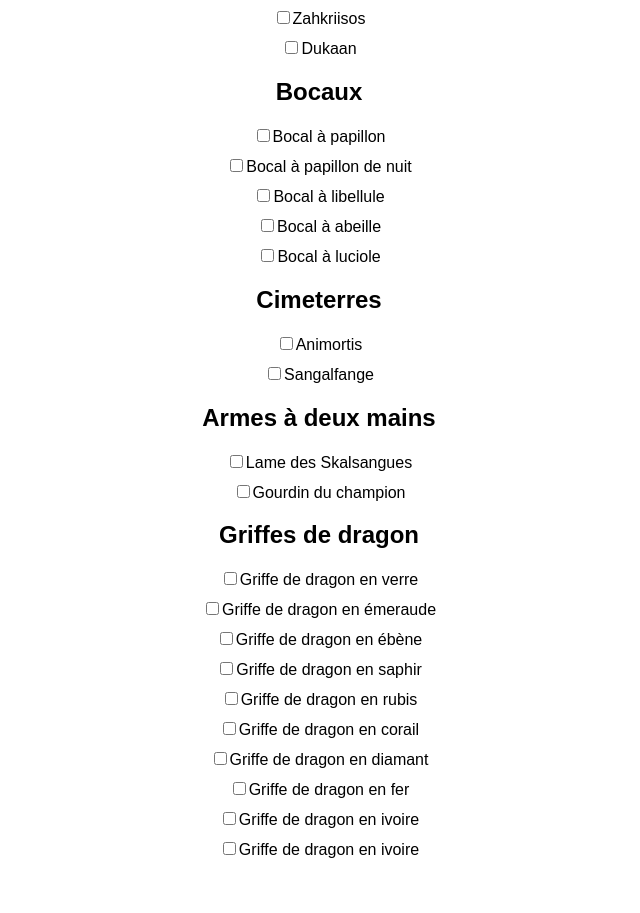
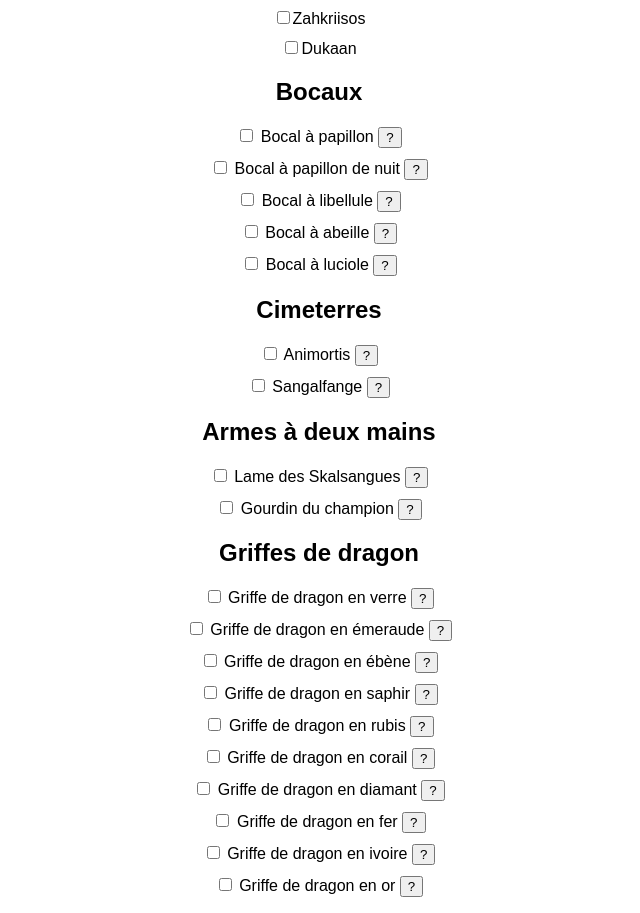
Before and after one commit to l4ur4nn3/myrwatch-inventory, a plain HTML site: page index.html in a window 1280 px wide. Shown: the part 2482-3395 px from the top of the page, without its empty margins (321-961 px from the left). Before the commit the page ends 3357 px from the top, so only its background shows below. Drawn offline with Linux system fonts and the light colour scheme.

Commit message:
all quests linked

```diff
--- a/index.html
+++ b/index.html
@@ -260,34 +260,129 @@
         <li>
             <h2>Bocaux</h2>
         </li>
-        <li><input type="checkbox" id="item43"><label for="item43">Bocal à papillon</label></li>
-        <li><input type="checkbox" id="item44"><label for="item44">Bocal à papillon de nuit</label></li>
-        <li><input type="checkbox" id="item45"><label for="item45">Bocal à libellule</label></li>
-        <li><input type="checkbox" id="item46"><label for="item46">Bocal à abeille</label></li>
-        <li><input type="checkbox" id="item47"><label for="item47">Bocal à luciole</label></li>
+        <li>
+            <input type="checkbox" id="item43">
+            <label for="item43">Bocal à papillon</label>
+            <button class="quest-button" data-quest="Dans la cabane de l’alchimiste."
+            >?</button>
+        </li>
+        <li>
+            <input type="checkbox" id="item44">
+            <label for="item44">Bocal à papillon de nuit</label>
+            <button class="quest-button" data-quest="Dans la crypte de la Fissure d’Aubeclaire."
+            >?</button>
+        </li>
+        <li>
+            <input type="checkbox" id="item45">
+            <label for="item45">Bocal à libellule</label>
+            <button class="quest-button" data-quest="Dans la cave de la maison du chef du camp Orc de Dushnikh Yal."
+            >?</button>
+        </li>
+        <li>
+            <input type="checkbox" id="item46">
+            <label for="item46">Bocal à abeille</label>
+            <button class="quest-button" data-quest="Dans la chambre d’Aringoth au Domaine Lumidor."
+            >?</button>
+        </li>
+        <li>
+            <input type="checkbox" id="item47">
+            <label for="item47">Bocal à luciole</label>
+            <button class="quest-button" data-quest="Au dessus de la cheminée dans le Phare d’Hiveronde."
+            >?</button>
+        </li>
         <li>
             <h2>Cimeterres</h2>
         </li>
-        <li><input type="checkbox" id="item49"><label for="item49">Animortis</label></li>
-        <li><input type="checkbox" id="item50"><label for="item50">Sangalfange</label></li>
+        <li>
+            <input type="checkbox" id="item49">
+            <label for="item49">Animortis</label>
+            <button class="quest-button" data-quest="Le balafré"
+            >?</button>
+        </li>
+        <li>
+            <input type="checkbox" id="item50">
+            <label for="item50">Sangalfange</label>
+            <button class="quest-button" data-quest="Le balafré"
+            >?</button>
+        </li>
         <li>
             <h2>Armes à deux mains</h2>
         </li>
-        <li><input type="checkbox" id="item52"><label for="item52">Lame des Skalsangues</label></li>
-        <li><input type="checkbox" id="item53"><label for="item53">Gourdin du champion</label></li>
+        <li>
+            <input type="checkbox" id="item52">
+            <label for="item52">Lame des Skalsangues</label>
+            <button class="quest-button" data-quest="La descente finale"
+            >?</button>
+        </li>
+        <li>
+            <input type="checkbox" id="item53">
+            <label for="item53">Gourdin du champion</label>
+            <button class="quest-button" data-quest="La marche macabre"
+            >?</button>
+        </li>
         <li>
             <h2>Griffes de dragon</h2>
         </li>
-        <li><input type="checkbox" id="item54"><label for="item54">Griffe de dragon en verre</label></li>
-        <li><input type="checkbox" id="item55"><label for="item55">Griffe de dragon en émeraude</label></li>
-        <li><input type="checkbox" id="item56"><label for="item56">Griffe de dragon en ébène</label></li>
-        <li><input type="checkbox" id="item57"><label for="item57">Griffe de dragon en saphir</label></li>
-        <li><input type="checkbox" id="item58"><label for="item58">Griffe de dragon en rubis</label></li>
-        <li><input type="checkbox" id="item59"><label for="item59">Griffe de dragon en corail</label></li>
-        <li><input type="checkbox" id="item60"><label for="item60">Griffe de dragon en diamant</label></li>
-        <li><input type="checkbox" id="item61"><label for="item61">Griffe de dragon en fer</label></li>
-        <li><input type="checkbox" id="item62"><label for="item62">Griffe de dragon en ivoire</label></li>
-        <li><input type="checkbox" id="item63"><label for="item63">Griffe de dragon en ivoire</label></li>
+        <li>
+            <input type="checkbox" id="item54">
+            <label for="item54">Griffe de dragon en verre</label>
+            <button class="quest-button" data-quest="Elle permet d'ouvrir la grande porte de Forelhost."
+            >?</button>
+        </li>
+        <li>
+            <input type="checkbox" id="item55">
+            <label for="item55">Griffe de dragon en émeraude</label>
+            <button class="quest-button" data-quest="Elle permet d'ouvrir la grande porte du Rocher d'Eaulointaine."
+            >?</button>
+        </li>
+        <li>
+            <input type="checkbox" id="item56">
+            <label for="item56">Griffe de dragon en ébène</label>
+            <button class="quest-button" data-quest="Elle permet d'ouvrir la grande porte de Korvanjund."
+            >?</button>
+        </li>
+        <li>
+            <input type="checkbox" id="item57">
+            <label for="item57">Griffe de dragon en saphir</label>
+            <button class="quest-button" data-quest="Elle permet d'ouvrir la grande porte du Tertre de Voile-Foyer."
+            >?</button>
+        </li>
+        <li>
+            <input type="checkbox" id="item58">
+            <label for="item58">Griffe de dragon en rubis</label>
+            <button class="quest-button" data-quest="Elle permet d'ouvrir la grande porte de Forelhost."
+            >?</button>
+        </li>
+        <li>
+            <input type="checkbox" id="item59">
+            <label for="item59">Griffe de dragon en corail</label>
+            <button class="quest-button" data-quest="Elle permet d'ouvrir la grande porte du Tertre d'Yngol."
+            >?</button>
+        </li>
+        <li>
+            <input type="checkbox" id="item60">
+            <label for="item60">Griffe de dragon en diamant</label>
+            <button class="quest-button" data-quest="Elle permet d'ouvrir la grande porte de Skuldafn."
+            >?</button>
+        </li>
+        <li>
+            <input type="checkbox" id="item61">
+            <label for="item61">Griffe de dragon en fer</label>
+            <button class="quest-button" data-quest="Elle permet d'ouvrir la grande porte de Valthume."
+            >?</button>
+        </li>
+        <li>
+            <input type="checkbox" id="item62">
+            <label for="item62">Griffe de dragon en ivoire</label>
+            <button class="quest-button" data-quest="Elle permet d'ouvrir la grande porte de Folgunthur."
+            >?</button>
+        </li>
+        <li>
+            <input type="checkbox" id="item63">
+            <label for="item63">Griffe de dragon en or</label>
+            <button class="quest-button" data-quest="Elle permet d'ouvrir la grande porte du Tertre des Chutes Tourmentées."
+            >?</button>
+        </li>
     </ul>
     <script src="/resources/script.js"></script>
 </body>
```
